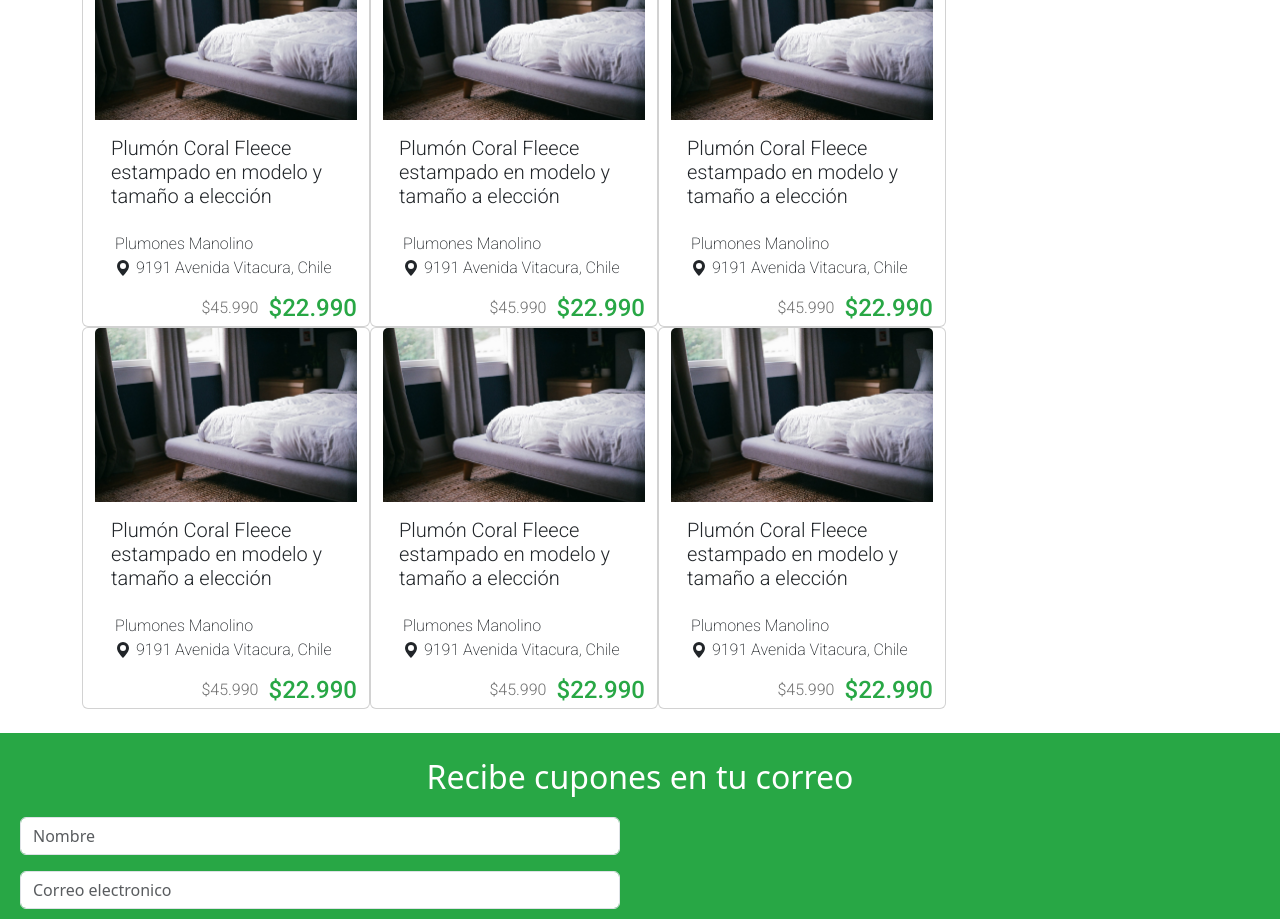
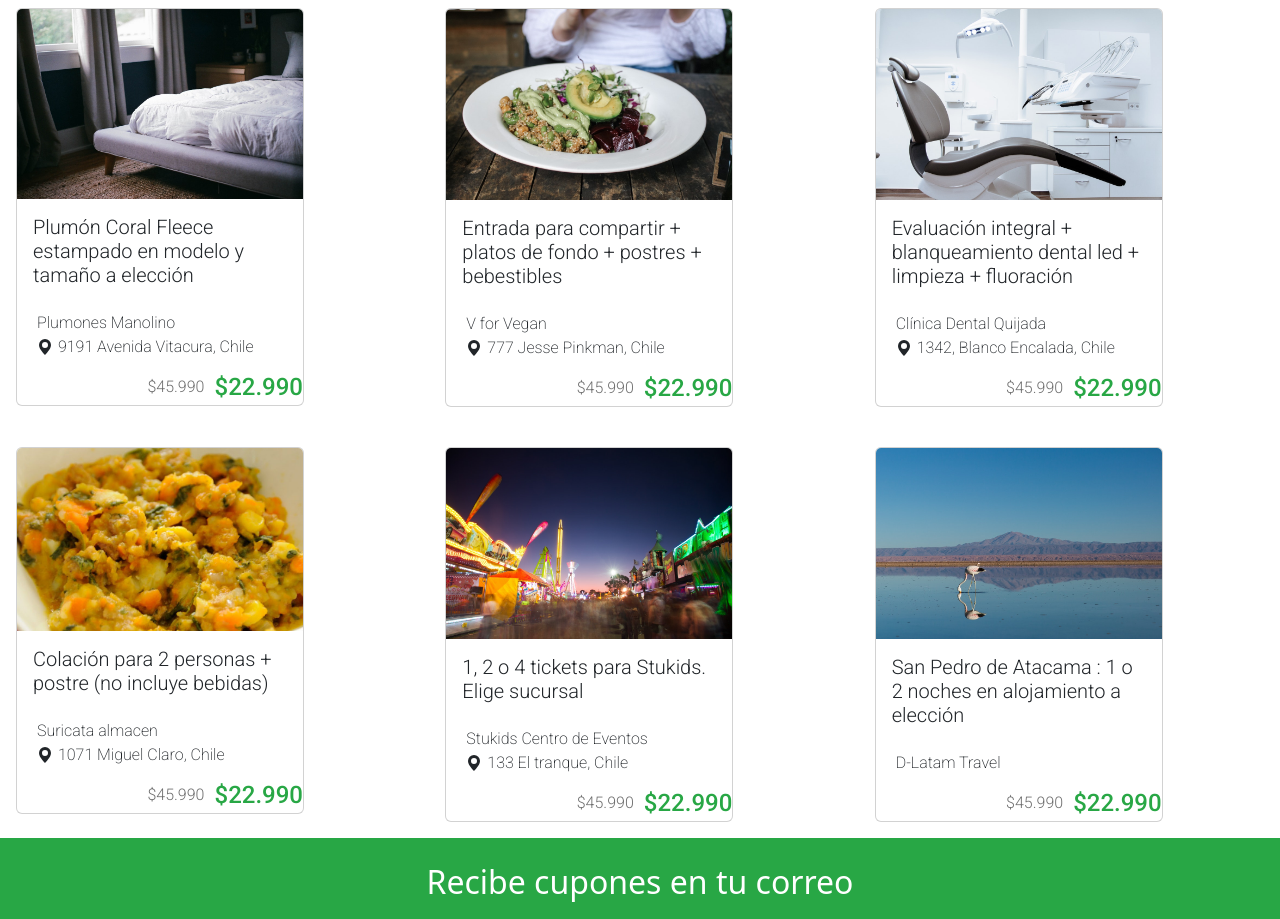
Before and after one commit to Fcontrvillaa/desafio-cuppon, a plain HTML site: page index.html in a window 1280 px wide. Shown: the part 135-1054 px from the top of the page. Drawn offline with nearby package versions, Linux system fonts and the light colour scheme.

Commit message:
canales entre tarjetas

```diff
--- a/assets/css/estilos.css
+++ b/assets/css/estilos.css
@@ -1,3 +1,5 @@
+@import url('https://fonts.googleapis.com/css2?family=Roboto:ital,wght@0,100..900;1,100..900&display=swap');
+
 
 
 * {
@@ -13,7 +15,9 @@
     padding-top: 10px;
 }
 
-
+.cards {
+  justify-content: center;
+}
 
 .collapse {
     margin-left: auto;
@@ -55,6 +59,14 @@
     align-items: center;
   }
 
+
+.title {
+  color: #707070;
+    font-family: "Roboto", sans-serif;
+    font-weight: 600;
+    padding-top: 25px;
+}
+
   .list-group-item {
     margin-left: 10px; /*  añade un espacio entre los elementos de la lista */
   }
@@ -73,11 +85,8 @@
 
   }
 
-  .imagen {
 
-    padding-left: 0%;
 
-  }
 
 .form {
   background-color: #28A745;
@@ -85,8 +94,13 @@
   padding: 20px;
   margin-left: auto;
   text-align: center;
+  align-items: center;
   font-size: 2em;
 
+}
+
+.footer {
+  align-items: center;
 }
 
 .max-ancho {
--- a/index.html
+++ b/index.html
@@ -8,15 +8,16 @@
    <link href="https://cdn.jsdelivr.net/npm/bootstrap@5.3.5/dist/css/bootstrap.min.css" rel="stylesheet" integrity="sha384-SgOJa3DmI69IUzQ2PVdRZhwQ+dy64/BUtbMJw1MZ8t5HZApcHrRKUc4W0kG879m7" crossorigin="anonymous">
    <script src="https://cdn.jsdelivr.net/npm/bootstrap@5.3.5/dist/js/bootstrap.bundle.min.js" integrity="sha384-k6d4wzSIapyDyv1kpU366/PK5hCdSbCRGRCMv+eplOQJWyd1fbcAu9OCUj5zNLiq" crossorigin="anonymous"></script>
 
-   <style>
-    @import url('https://fonts.googleapis.com/css2?family=Roboto:ital,wght@0,100..900;1,100..900&display=swap');
-    </style>
+
+     <!--link fontawesome-->
+     <link rel="stylesheet" href="https://use.fontawesome.com/releases/v5.6.3/css/all.css"
+     integrity="sha384-UHRtZLI+pbxtHCWp1t77Bi1L4ZtiqrqD80Kn4Z8NTSRyMA2Fd33n5dQ8lWUE00s/" crossorigin="anonymous">
 
     <title>cuppon</title>
 </head>
 <body>
 <!--navbar-->
-<nav class="navbar navbar-expand-lg ">
+<nav class="navbar navbar-expand-lg" data-bs-theme="dark">
   <div class="container-fluid">
 
       <img src="assets/img/logo-white.png" alt="cuppon" width="86" height="25">
@@ -25,7 +26,7 @@
       <span class="navbar-toggler-icon"></span>
     </button>
     <div class="collapse navbar-collapse" id="navbarNavAltMarkup">
-        <div class="navbar-nav">
+      <div class="navbar-nav color">
         <a class="nav-link active" aria-current="page" href="#">Home</a>
         <a class="nav-link" href="#">Features</a>
         <a class="nav-link" href="#">Pricing</a>
@@ -35,132 +36,22 @@
   </div>
 </nav>
 
+
 <section class="cards">
-  <div class="container d-flex justify-content-center p-4">
-
-    <div class="row  row-cols-sm-2 row-cols-md-3 content-aling-center" p="0%">
+  <div class="title">
+  <h2 class="d-none d-lg-block text-center ">Elije tus descuentos.</h2>
+  </div>
+  <!-- <div class="container d-flex justify-content-center p-4">-->
+    <div class="d-flex justify-content-center">
+    <div class="row g-2 row-cols-sm-2 row-cols-md-3">
 
           <!--card1-->
+          <div class="col">
+            <div class="p-3">
               <div class="card" style="width: 18rem;">
-
+                <div class="cards">
                   <img src="assets/img/cupon-1.jpg" class="card-img-top" alt="cupon 1">
 
-          <div class="card-body">
-            <h5 class="card-title">Plumón Coral Fleece estampado en modelo y tamaño a elección</h5>
-          </div>
-          <div class="box">
-            <p class="card-text">Plumones Manolino</p>
-            <div class="adress">
-              <svg xmlns="http://www.w3.org/2000/svg" width="16" height="16" fill="currentColor" class="bi bi-geo-alt-fill" viewBox="0 0 16 16"><path d="M8 16s6-5.686 6-10A6 6 0 0 0 2 6c0 4.314 6 10 6 10m0-7a3 3 0 1 1 0-6 3 3 0 0 1 0 6"/></svg>
-              <p class="card-text">9191 Avenida Vitacura, Chile</p>
-            </div>
-          </div>
-          <div class="precio">
-              <div class="precio1">
-                <li class="list-group-item">$45.990 </li>
-              </div>
-              <div class="precio2">
-                <li class="list-group-item">$22.990</li>
-              </div>
-          </div>
-
-      </div>
-
-      <!--card2-->
-      <div class="card" style="width: 18rem;">
-        <img src="assets/img/cupon-1.jpg" class="card-img-top" alt="cupon1">
-        <div class="card-body">
-          <h5 class="card-title">Plumón Coral Fleece estampado en modelo y tamaño a elección</h5>
-        </div>
-        <div class="box">
-          <p class="card-text">Plumones Manolino</p>
-          <div class="adress">
-            <svg xmlns="http://www.w3.org/2000/svg" width="16" height="16" fill="currentColor" class="bi bi-geo-alt-fill" viewBox="0 0 16 16"><path d="M8 16s6-5.686 6-10A6 6 0 0 0 2 6c0 4.314 6 10 6 10m0-7a3 3 0 1 1 0-6 3 3 0 0 1 0 6"/></svg>
-            <p class="card-text">9191 Avenida Vitacura, Chile</p>
-          </div>
-        </div>
-        <div class="precio">
-            <div class="precio1">
-              <li class="list-group-item">$45.990 </li>
-            </div>
-            <div class="precio2">
-              <li class="list-group-item">$22.990</li>
-            </div>
-          </div>
-      </div>
-
-      <!--card3-->
-      <div class="card" style="width: 18rem;">
-        <img src="assets/img/cupon-1.jpg" class="card-img-top" alt="cupon1">
-        <div class="card-body">
-          <h5 class="card-title">Plumón Coral Fleece estampado en modelo y tamaño a elección</h5>
-        </div>
-        <div class="box">
-          <p class="card-text">Plumones Manolino</p>
-          <div class="adress">
-            <svg xmlns="http://www.w3.org/2000/svg" width="16" height="16" fill="currentColor" class="bi bi-geo-alt-fill" viewBox="0 0 16 16"><path d="M8 16s6-5.686 6-10A6 6 0 0 0 2 6c0 4.314 6 10 6 10m0-7a3 3 0 1 1 0-6 3 3 0 0 1 0 6"/></svg>
-            <p class="card-text">9191 Avenida Vitacura, Chile</p>
-          </div>
-        </div>
-        <div class="precio">
-            <div class="precio1">
-              <li class="list-group-item">$45.990 </li>
-            </div>
-            <div class="precio2">
-              <li class="list-group-item">$22.990</li>
-            </div>
-          </div>
-      </div>
-
-      <!--card4-->
-      <div class="card" style="width: 18rem;">
-        <img src="assets/img/cupon-1.jpg" class="card-img-top" alt="cupon1">
-        <div class="card-body">
-          <h5 class="card-title">Plumón Coral Fleece estampado en modelo y tamaño a elección</h5>
-        </div>
-        <div class="box">
-          <p class="card-text">Plumones Manolino</p>
-          <div class="adress">
-            <svg xmlns="http://www.w3.org/2000/svg" width="16" height="16" fill="currentColor" class="bi bi-geo-alt-fill" viewBox="0 0 16 16"><path d="M8 16s6-5.686 6-10A6 6 0 0 0 2 6c0 4.314 6 10 6 10m0-7a3 3 0 1 1 0-6 3 3 0 0 1 0 6"/></svg>
-            <p class="card-text">9191 Avenida Vitacura, Chile</p>
-          </div>
-        </div>
-        <div class="precio">
-            <div class="precio1">
-              <li class="list-group-item">$45.990 </li>
-            </div>
-            <div class="precio2">
-              <li class="list-group-item">$22.990</li>
-            </div>
-          </div>
-      </div>
-
-      <!--card5-->
-      <div class="card" style="width: 18rem;">
-        <img src="assets/img/cupon-1.jpg" class="card-img-top" alt="cupon1">
-        <div class="card-body">
-          <h5 class="card-title">Plumón Coral Fleece estampado en modelo y tamaño a elección</h5>
-        </div>
-        <div class="box">
-          <p class="card-text">Plumones Manolino</p>
-          <div class="adress">
-            <svg xmlns="http://www.w3.org/2000/svg" width="16" height="16" fill="currentColor" class="bi bi-geo-alt-fill" viewBox="0 0 16 16"><path d="M8 16s6-5.686 6-10A6 6 0 0 0 2 6c0 4.314 6 10 6 10m0-7a3 3 0 1 1 0-6 3 3 0 0 1 0 6"/></svg>
-            <p class="card-text">9191 Avenida Vitacura, Chile</p>
-          </div>
-        </div>
-        <div class="precio">
-            <div class="precio1">
-              <li class="list-group-item">$45.990 </li>
-            </div>
-            <div class="precio2">
-              <li class="list-group-item">$22.990</li>
-            </div>
-          </div>
-      </div>
-
-      <!--card6-->
-      <div class="card" style="width: 18rem;">
-        <img src="assets/img/cupon-1.jpg" class="card-img-top" alt="cupon1">
                   <div class="card-body">
                     <h5 class="card-title">Plumón Coral Fleece estampado en modelo y tamaño a elección</h5>
                   </div>
@@ -183,15 +74,151 @@
 
               </div>
             </div>
+          </div>
+          <!--card2-->
+          <div class="col">
+            <div class="p-3">
+              <div class="card" style="width: 18rem;">
+                <img src="assets/img/cupon-2.jpg" class="card-img-top" alt="cupon1">
+                <div class="card-body">
+                  <h5 class="card-title">Entrada para compartir + platos de fondo + postres + bebestibles</h5>
+                </div>
+                <div class="box">
+                  <p class="card-text">V for Vegan</p>
+                  <div class="adress">
+                    <svg xmlns="http://www.w3.org/2000/svg" width="16" height="16" fill="currentColor" class="bi bi-geo-alt-fill" viewBox="0 0 16 16"><path d="M8 16s6-5.686 6-10A6 6 0 0 0 2 6c0 4.314 6 10 6 10m0-7a3 3 0 1 1 0-6 3 3 0 0 1 0 6"/></svg>
+                    <p class="card-text">777 Jesse Pinkman, Chile</p>
+                  </div>
+                </div>
+                <div class="precio">
+                    <div class="precio1">
+                      <li class="list-group-item">$45.990 </li>
+                    </div>
+                    <div class="precio2">
+                      <li class="list-group-item">$22.990</li>
+                    </div>
+                  </div>
+              </div>
+            </div>
+          </div>
+          <!--card3-->
+          <div class="col">
+            <div class="p-3">
+              <div class="card" style="width: 18rem;">
+                <img src="assets/img/cupon-3.jpg" class="card-img-top" alt="cupon1">
+                <div class="card-body">
+                  <h5 class="card-title">Evaluación integral + blanqueamiento dental led + limpieza + fluoración</h5>
+                </div>
+                <div class="box">
+                  <p class="card-text">Clínica Dental Quijada</p>
+                  <div class="adress">
+                    <svg xmlns="http://www.w3.org/2000/svg" width="16" height="16" fill="currentColor" class="bi bi-geo-alt-fill" viewBox="0 0 16 16"><path d="M8 16s6-5.686 6-10A6 6 0 0 0 2 6c0 4.314 6 10 6 10m0-7a3 3 0 1 1 0-6 3 3 0 0 1 0 6"/></svg>
+                    <p class="card-text">1342, Blanco Encalada, Chile</p>
+                  </div>
+                </div>
+                <div class="precio">
+                    <div class="precio1">
+                      <li class="list-group-item">$45.990 </li>
+                    </div>
+                    <div class="precio2">
+                      <li class="list-group-item">$22.990</li>
+                    </div>
+                  </div>
+              </div>
+            </div>
+          </div>
+          <!--card4-->
+          <div class="col">
+            <div class="p-3">
+              <div class="card" style="width: 18rem;">
+                <img src="assets/img/cupon-4.jpg" class="card-img-top" alt="cupon1">
+                <div class="card-body">
+                  <h5 class="card-title">Colación para 2 personas + postre (no incluye bebidas)</h5>
+                </div>
+                <div class="box">
+                  <p class="card-text">Suricata almacen</p>
+                  <div class="adress">
+                    <svg xmlns="http://www.w3.org/2000/svg" width="16" height="16" fill="currentColor" class="bi bi-geo-alt-fill" viewBox="0 0 16 16"><path d="M8 16s6-5.686 6-10A6 6 0 0 0 2 6c0 4.314 6 10 6 10m0-7a3 3 0 1 1 0-6 3 3 0 0 1 0 6"/></svg>
+                    <p class="card-text">1071 Miguel Claro, Chile</p>
+                  </div>
+                </div>
+                <div class="precio">
+                    <div class="precio1">
+                      <li class="list-group-item">$45.990 </li>
+                    </div>
+                    <div class="precio2">
+                      <li class="list-group-item">$22.990</li>
+                    </div>
+                  </div>
+              </div>
+            </div>
+          </div>
+          <!--card5-->
+          <div class="col">
+            <div class="p-3">
+              <div class="card" style="width: 18rem;">
+                <img src="assets/img/cupon-5.jpg" class="card-img-top" alt="cupon1">
+                <div class="card-body">
+                  <h5 class="card-title">1, 2 o 4 tickets para Stukids. Elige sucursal</h5>
+                </div>
+                <div class="box">
+                  <p class="card-text">Stukids Centro de Eventos</p>
+                  <div class="adress">
+                    <svg xmlns="http://www.w3.org/2000/svg" width="16" height="16" fill="currentColor" class="bi bi-geo-alt-fill" viewBox="0 0 16 16"><path d="M8 16s6-5.686 6-10A6 6 0 0 0 2 6c0 4.314 6 10 6 10m0-7a3 3 0 1 1 0-6 3 3 0 0 1 0 6"/></svg>
+                    <p class="card-text">133 El tranque, Chile</p>
+                  </div>
+                </div>
+                <div class="precio">
+                    <div class="precio1">
+                      <li class="list-group-item">$45.990 </li>
+                    </div>
+                    <div class="precio2">
+                      <li class="list-group-item">$22.990</li>
+                    </div>
+                  </div>
+              </div>
+            </div>
+          </div>
+          <!--card6-->
+          <div class="col">
+            <div class="p-3">
+              <div class="card" style="width: 18rem;">
+                <img src="assets/img/cupon-6.jpg" class="card-img-top" alt="cupon1">
+                <div class="card-body">
+                  <h5 class="card-title">San Pedro de Atacama : 1 o 2 noches en alojamiento a elección</h5>
+                </div>
+                <div class="box">
+                  <p class="card-text">D-Latam Travel</p>
+                  <div class="adress">
+                    <!-- <svg xmlns="http://www.w3.org/2000/svg" width="16" height="16" fill="currentColor" class="bi bi-geo-alt-fill"
+                      viewBox="0 0 16 16">
+                      <path d="M8 16s6-5.686 6-10A6 6 0 0 0 2 6c0 4.314 6 10 6 10m0-7a3 3 0 1 1 0-6 3 3 0 0 1 0 6" />
+                    </svg>
+                    <p class="card-text">9191 Avenida Vitacura, Chile</p>-->
+                  </div>
+                </div>
+                <div class="precio">
+                    <div class="precio1">
+                      <li class="list-group-item">$45.990 </li>
+                    </div>
+                    <div class="precio2">
+                      <li class="list-group-item">$22.990</li>
+                    </div>
+                  </div>
+              </div>
+            </div>
+          </div>
+    </div>
+  </div>
 </section>
 
 
 <form class="form">
 
     <p>Recibe cupones en tu correo</p>
-
-    <div class="mb-3 p-50px">
-      <input type="text" id="disabledTextInput" class="form-control max-ancho" placeholder="Nombre">
+    <div class="forma">
+      <div class="mb-3 p-50px ">
+        <input type="text" id="disabledTextInput" class="form-control max-ancho" placeholder="Nombre" >
       </div>
 
       <div class="mb-3">
@@ -202,7 +229,7 @@
       </div>
 
       <button type="button" class="btn btn-light btn-lg">Enviar</button>
-
+  </div>
 
 </form>
 
```
Lines whose indentation alone changed are shown as unchanged.
